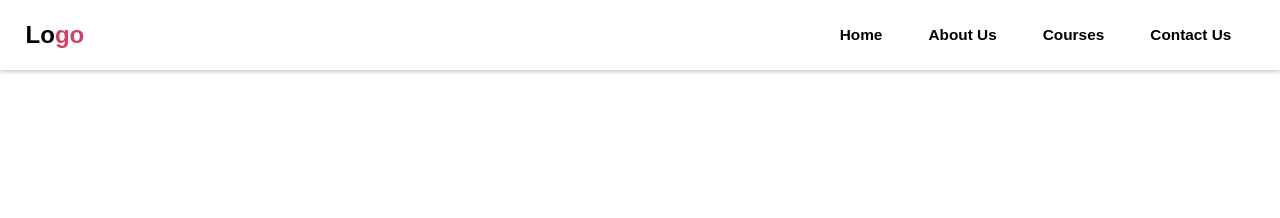
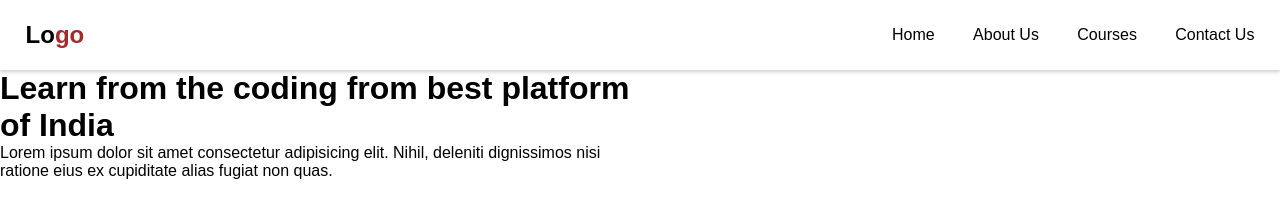
Before and after one commit to Ankit4542/Creating-website-using-flex-box, a plain HTML site: page index.html in a window 1280 px wide. Drawn offline with nearby package versions, Linux system fonts and the light colour scheme.

Commit message:
#basic commit

```diff
--- a/index.html
+++ b/index.html
@@ -4,9 +4,14 @@
         <meta charset="UTF-8">
         <meta name="viewport" content="width=device-width, initial-scale=1.0">
         <title>Course Website</title>
+        <link
+            href="https://cdn.jsdelivr.net/npm/remixicon@4.3.0/fonts/remixicon.css"
+            rel="stylesheet" />
         <link rel="stylesheet" href="style.css" />
     </head>
     <body>
+        <main class="main">
+
         <nav class="navbar">
             <h1>Lo<span>go</span></h1>
             <ul class="menu-options">
@@ -15,13 +20,17 @@
                 <li><a href="#">Courses</a></li>
                 <li><a href="#">Contact Us</a></li>
             </ul>
+            <i class="ri-menu-line"></i>
         </nav>
         <header class="header">
-          <div class="items"></div>
-          <div class="items"></div>
-          <div class="items"></div>
-          <div class="items"></div>
-          <div class="items"></div>
+            <div class="left">
+                <h1>Learn from the coding from best platform of India</h1>
+                <p>Lorem ipsum dolor sit amet consectetur adipisicing elit. Nihil, deleniti dignissimos nisi ratione eius ex cupiditate alias fugiat non quas.</p>
+            </div>
+            <div class="right">
+
+            </div>
         </header>
+    </main>
     </body>
 </html>
--- a/style.css
+++ b/style.css
@@ -9,38 +9,68 @@ body{
     box-sizing: border-box;
 }
 
+html, body{
+    width:100%;
+    height:100%;
+}
+
+.main{
+    width:100%;
+    height:100%;
+    position: relative;
+}
+
 .navbar{
     width:100%;
     height:70px;
     box-shadow: 0 2px 4px 0 rgba(0,0,0,.2);
+    display: flex;
     background-color: white;
-    display: flex;
     justify-content: space-between;
     align-items: center;
-    padding:2vw
+    padding:2vw;
 }
 
 .navbar h1 span{
-    color:#D14262;
+    color: brown;
 }
 .menu-options{
     list-style-type: none;
     display: flex;
+    text-decoration: none;
+    color:black;
+    align-items: center;
+    gap:3vw;
+    justify-content: space-evenly;
 }
 
 .menu-options li a{
-    padding:1.8vw;
-    text-decoration: none;
     color:black;
-    font-family: "Poppins", sans-serif;
-    font-size:1.2vw;
-    font-weight:600;
+    text-decoration:none;
+    font-weight: 500;
+}
+.menu-options li a:hover{
+    color:brown;
+}
+
+.navbar i{
+    display: none;
 }
 
 .header{
     width:100%;
-    height:100%;
+    height:calc(100% - 70px);
     display: flex;
     flex-wrap: wrap;
-    justify-content: space-evenly;
+    position: relative;
 }
+
+.left{
+    height:100%;
+    align-items: center;
+    width:50%;
+}
+.right{
+    height:100%;
+    width: 50%;
+}
```
